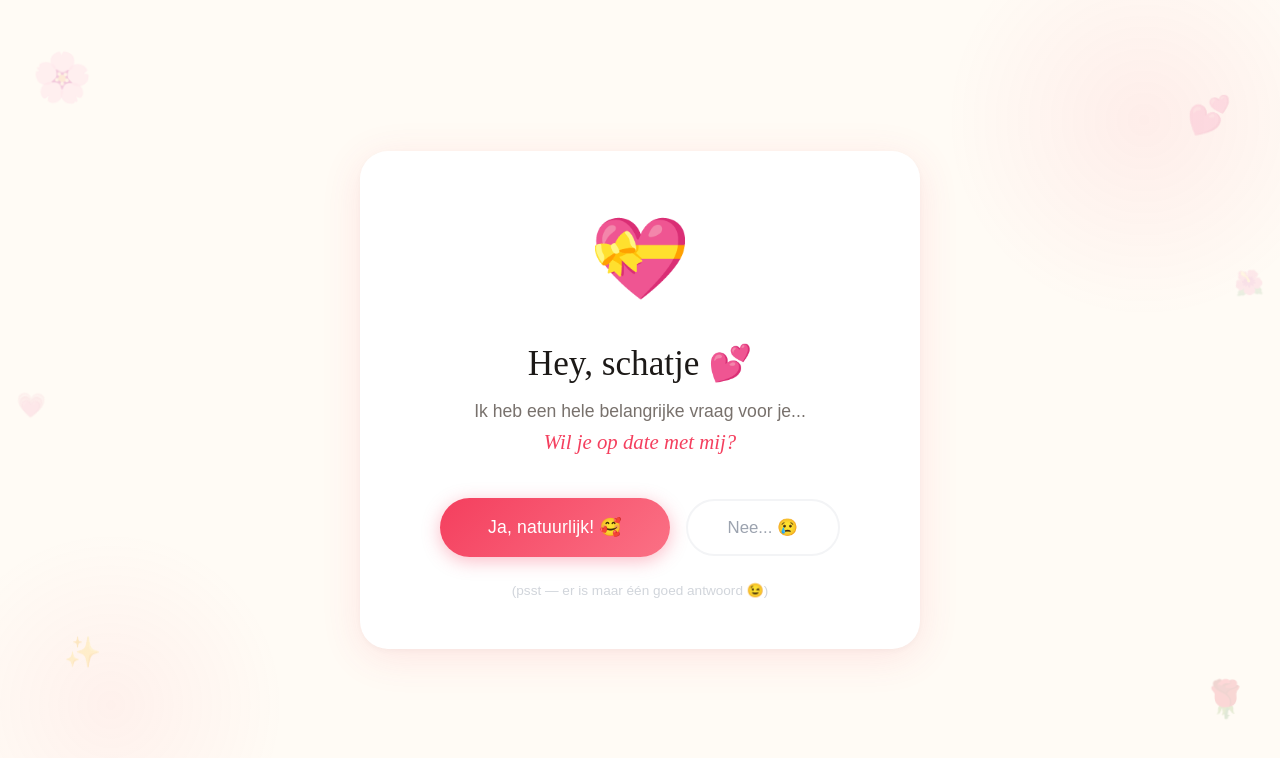
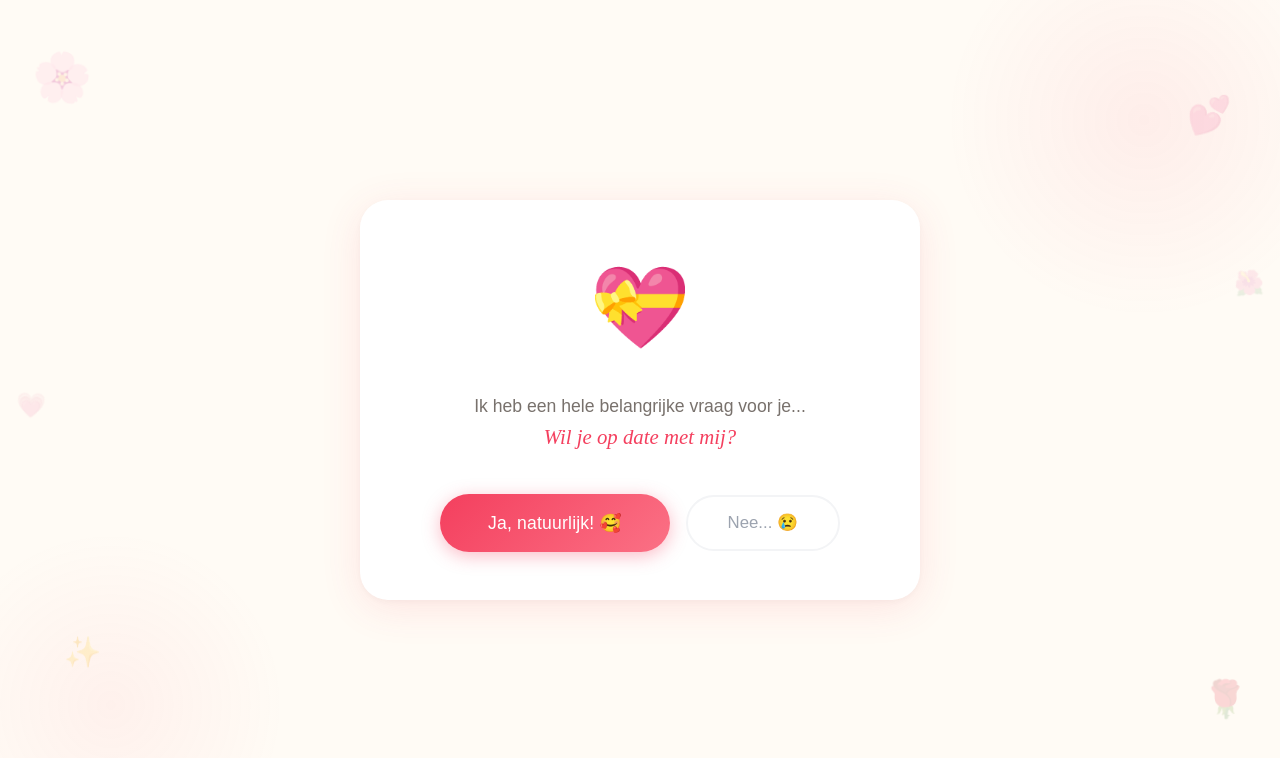
Before and after one commit to Stephantje/date-picker, a Next.js app: page / in a window 1280 px wide. Shown: the top 758 px of the page. Built offline with nearby package versions, Linux system fonts and the light colour scheme.

Commit message:
Add files via upload

```diff
--- a/app/page.tsx
+++ b/app/page.tsx
@@ -91,9 +91,6 @@ function AskStep({ onYes }: { onYes: () => void }) {
   return (
     <div className="step-card" style={{ textAlign: "center" }}>
       <div className="heartbeat" style={{ fontSize: "5rem", marginBottom: "1.5rem" }}>💝</div>
-      <h1 className="font-display" style={{ fontSize: "2.2rem", color: "var(--charcoal)", lineHeight: 1.2, marginBottom: "0.75rem" }}>
-        Hey, schatje 💕
-      </h1>
       <p style={{ color: "var(--warm-gray)", fontSize: "1.1rem", marginBottom: "2.5rem", lineHeight: 1.6 }}>
         Ik heb een hele belangrijke vraag voor je...
         <br />
@@ -112,9 +109,6 @@ function AskStep({ onYes }: { onYes: () => void }) {
           Nee... 😢
         </button>
       </div>
-      <p style={{ marginTop: "1.5rem", fontSize: "0.85rem", color: "#d1d5db" }}>
-        (psst — er is maar één goed antwoord 😉)
-      </p>
     </div>
   );
 }
@@ -130,7 +124,6 @@ function ActivityStep({ onNext }: { onNext: (activity: string) => void }) {
         <h2 className="font-display" style={{ fontSize: "1.8rem", marginBottom: "0.4rem" }}>
           Wat gaan we doen?
         </h2>
-        <p style={{ color: "var(--warm-gray)", fontSize: "0.95rem" }}>Kies iets leuks voor ons 💫</p>
       </div>
 
       <div style={{ display: "grid", gridTemplateColumns: "1fr 1fr", gap: "0.75rem", marginBottom: "2rem" }}>
@@ -203,7 +196,6 @@ function DateTimeStep({ onNext }: { onNext: (date: string, time: string) => void
       </div>
 
       <div style={{ background: "var(--rose-pale)", borderRadius: "14px", padding: "1rem", marginBottom: "2rem", fontSize: "0.9rem", color: "var(--warm-gray)" }}>
-        💡 <em>Ik zorg ervoor dat deze avond absoluut perfect wordt voor jou</em>
       </div>
 
       <div style={{ textAlign: "center" }}>
```
